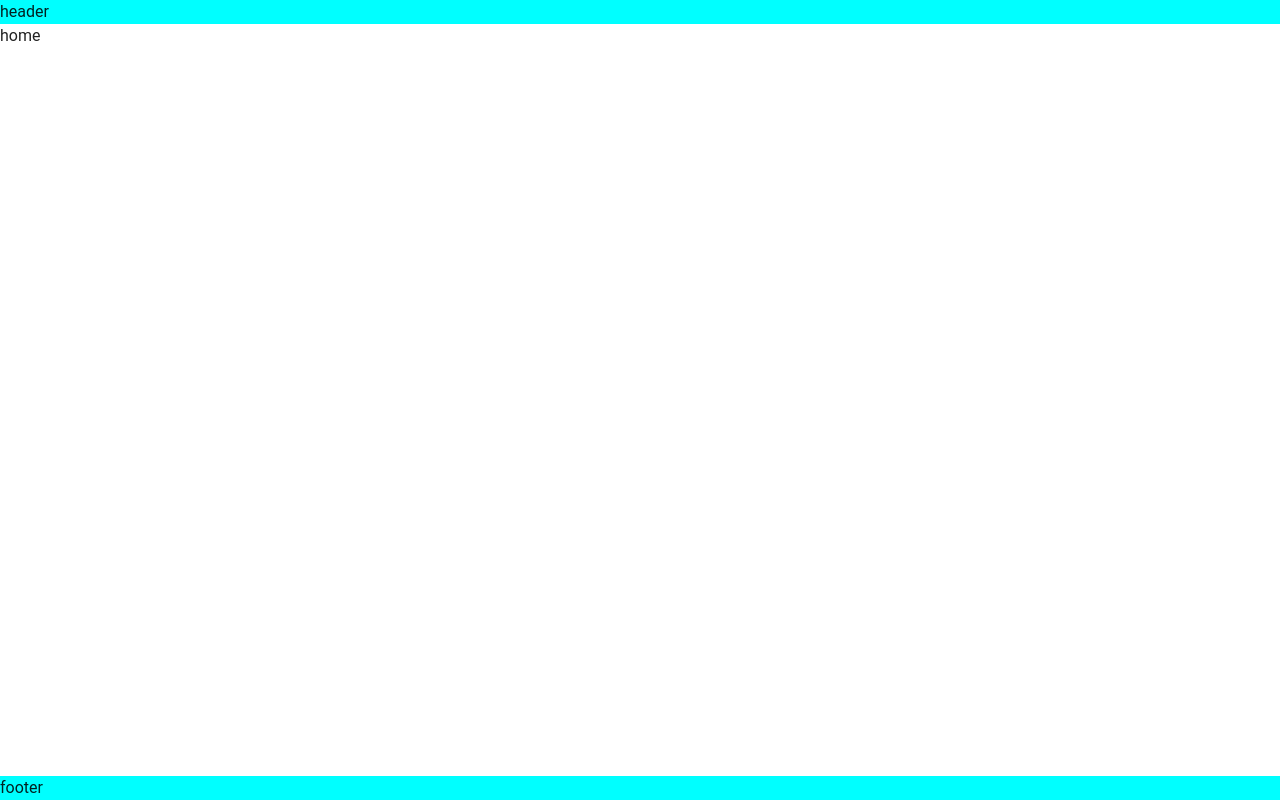
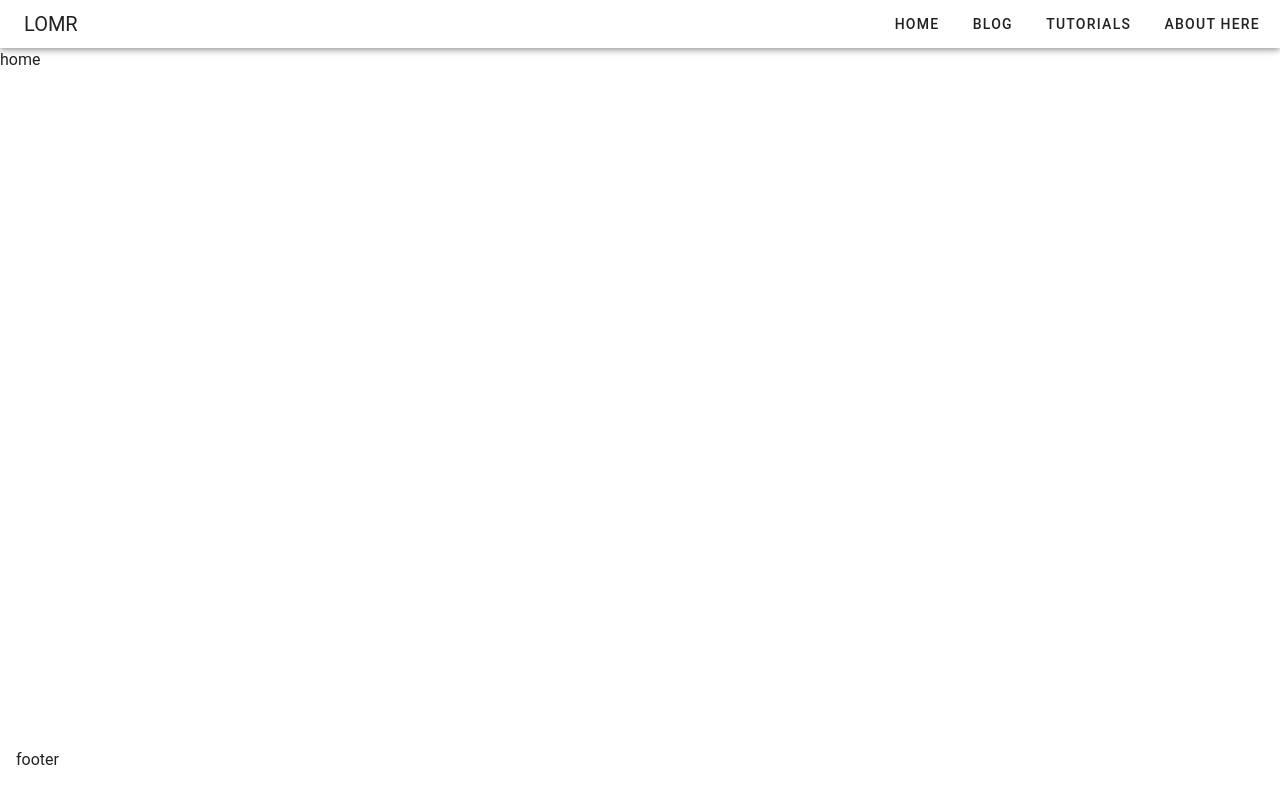
Before and after one commit to Lou8is/blog, a Vue app in the folder frontend/: page / in a window 1280 px wide. Built offline with nearby package versions, Linux system fonts and the light colour scheme.

Commit message:
Improves header/footer ui

```diff
--- a/frontend/src/assets/global.css
+++ b/frontend/src/assets/global.css
@@ -9,6 +9,5 @@ html, body {
     padding: 0;
     margin: 0;
 
-    background-color: #222;
-    color: #fff;
+    background-color: #f9f9f9;
 }
--- a/frontend/src/components/Footer.vue
+++ b/frontend/src/components/Footer.vue
@@ -3,13 +3,13 @@
 </script>
 
 <template>
-    <div id="footer">
+    <v-footer>
         <p>footer</p>
-    </div>
+    </v-footer>
 </template>
 
 <style scoped>
-    #footer {
-        background-color: aqua;
+    footer {
+        max-height: 10vh;
     }
 </style>
--- a/frontend/src/components/Header.vue
+++ b/frontend/src/components/Header.vue
@@ -1,15 +1,53 @@
 <script setup lang="ts">
 
+    import { useDisplay } from 'vuetify';
+
+    const { mdAndUp } = useDisplay();
+
+    const menuItems: Array<any> = [
+        { title: 'HOME' },
+        { title: 'BLOG' },
+        { title: 'TUTORIALS' },
+        { title: 'ABOUT HERE' },
+      ];
 </script>
 
 <template>
-    <div id="header">
-        <p>header</p>
-    </div>
+      <v-app-bar
+        density="compact"
+      >
+        <template v-slot:prepend>
+
+        </template>
+
+        <v-app-bar-title>LOMR</v-app-bar-title>
+
+        <template v-slot:append>
+          <span v-if="mdAndUp">
+            <v-btn variant="text"
+              v-for="(item, i) in menuItems"
+              :key="i"
+            >{{ item.title }}</v-btn>
+          </span>
+          <span v-else>
+            <v-menu>
+              <template v-slot:activator="{ props }">
+                <v-btn icon="mdi-dots-vertical" v-bind="props"></v-btn>
+              </template>
+              <v-list>
+              <v-list-item
+                  v-for="(item, i) in menuItems"
+                  :key="i"
+                >
+                  <v-list-item-title>{{ item.title }}</v-list-item-title>
+                </v-list-item>
+              </v-list>
+            </v-menu>
+          </span>
+        </template>
+      </v-app-bar>
 </template>
 
 <style scoped>
-    #header {
-        background-color: aqua;
-    }
+
 </style>
```
